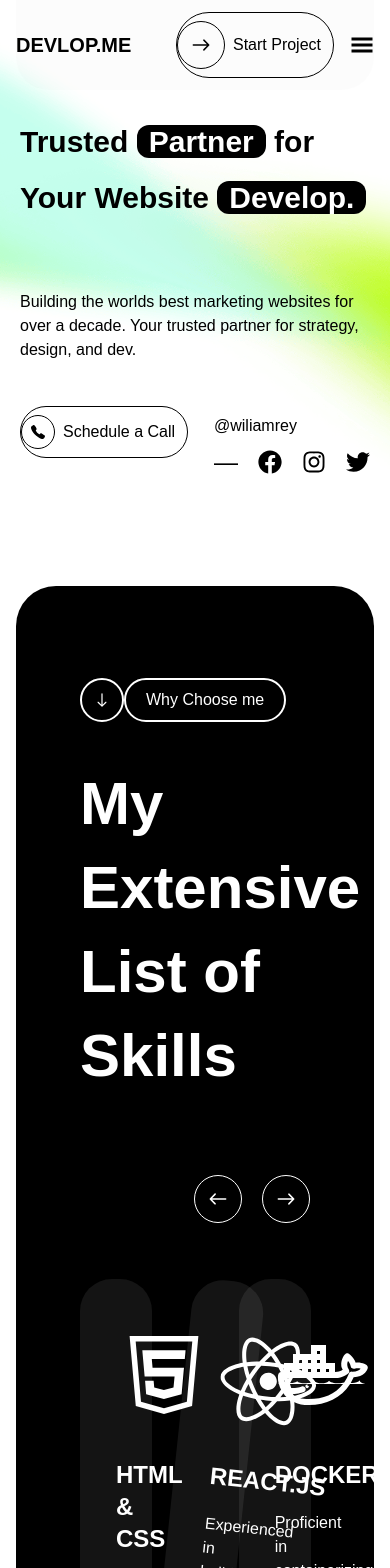
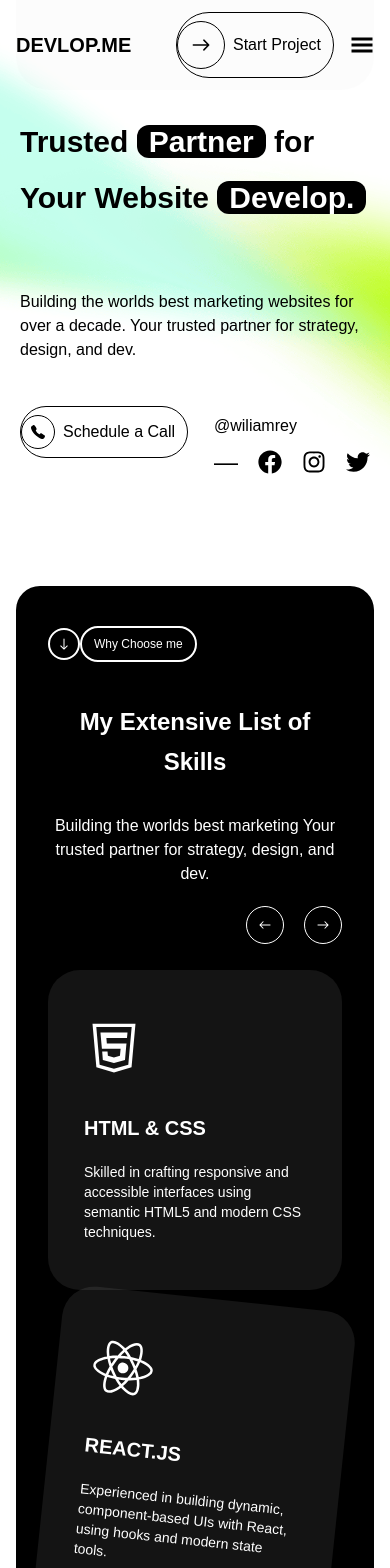
Before and after one commit to ariful97768/Developer-Portfolio, a React (Vite) app: page / in a window 390 px wide. Shown: the top 1568 px of the page. Built offline with nearby package versions, Linux system fonts and the light colour scheme; a web font is replaced by a local one.

Commit message:
Made Expertise section responsive

```diff
--- a/src/Components/SectionLabel.jsx
+++ b/src/Components/SectionLabel.jsx
@@ -3,8 +3,8 @@ import { IoIosArrowRoundDown } from "react-icons/io";
 const SectionLabel = ({ text, color }) => {
     return (
         <div className={`flex items-center text-${color}`}>
-            <div className="p-2 border-2 rounded-full"><IoIosArrowRoundDown className="text-2xl" /></div>
-            <p className="px-5 py-2 border-2 rounded-full">{text}</p>
+            <div className="p-1 md:p-2 border-2 rounded-full"><IoIosArrowRoundDown className="text-xl md:text-2xl" /></div>
+            <p className="text-xs md:text-base px-3 md:px-5 py-2 border-2 rounded-full">{text}</p>
         </div>
     );
 };
--- a/src/Pages/Home/Expertise.jsx
+++ b/src/Pages/Home/Expertise.jsx
@@ -6,19 +6,19 @@ import { IoIosArrowRoundDown } from "react-icons/io";
 
 const Expertise = () => {
     return (
-        <section className="mx-4 px-16 pb-18 rounded-[40px] pt-23 bg-black text-white">
+        <section className="mx-4 px-8 py-10 md:px-16 md:pb-18 md:pt-23 rounded-3xl md:rounded-4xl lg:rounded-[40px] bg-black text-white">
             <SectionLabel color='white' text={'Why Choose me'} />
-            <div className="flex mt-10 gap-72">
-                <h1 className="text-6xl font-bold leading-21">My Extensive List of Skills</h1>
+            <div className="flex flex-col lg:flex-row gap-8  mt-10 xl:gap-72">
+                <h1 className="text-2xl sm:text-3xl md:text-4xl lg:text-5xl xl:text-6xl font-bold leading-10 lg:leading-16 xl:leading-21 text-center lg:text-left">My Extensive List of Skills</h1>
                 <div>
-                    <p className="text-lg leading-9 text-right mb-5">Building the worlds best marketing Your trusted partner for strategy, design, and dev.</p>
-                    <hr className="opacity-45" />
+                    <p className="text-base md:text-lg md:leading-9 text-center lg:text-right mb-5">Building the worlds best marketing Your trusted partner for strategy, design, and dev.</p>
+                    <hr className="opacity-45 hidden lg:block" />
                 </div>
             </div>
-            <div className="grid grid-cols-3 relative pt-16 gap-2">
-                <div className="absolute flex gap-5 text-3xl right-0 -top-10">
-                    <div className="border cursor-pointer rounded-full p-2 rotate-90"><IoIosArrowRoundDown /></div>
-                    <div className="border cursor-pointer rounded-full p-2 -rotate-90"><IoIosArrowRoundDown /></div>
+            <div className="grid lg:grid-cols-3 relative pt-16 gap-2">
+                <div className="absolute flex gap-5 text-3xl right-0 lg:-top-5 xl:-top-10">
+                    <div className="border text-xl md:text-2xl cursor-pointer rounded-full flex items-center justify-center p-2 max-h-max max-w-max rotate-90"><IoIosArrowRoundDown /></div>
+                    <div className="border text-xl md:text-2xl cursor-pointer rounded-full flex items-center justify-center p-2 max-h-max max-w-max -rotate-90"><IoIosArrowRoundDown /></div>
                 </div>
                 <ExpertiseCard icon={<AiOutlineHtml5 />} title={'HTML & CSS'} description={'Skilled in crafting responsive and accessible interfaces using semantic HTML5 and modern CSS techniques.'} />
                 <ExpertiseCard rotate={'rotate-6'} icon={<FaReact />} title={'REACT.JS'} description={'Experienced in building dynamic, component-based UIs with React, using hooks and modern state tools.'} />
@@ -33,11 +33,11 @@ export default Expertise;
 const ExpertiseCard = ({ icon, title, description, rotate }) => {
     return (
         <div className={`${rotate} px-9 py-12 rounded-4xl bg-[#FFFFFF14]`}>
-            <div className="text-8xl">
+            <div className="text-6xl md:text-7xl lg:text-8xl">
                 {icon}
             </div>
-            <h1 className="font-bold text-2xl mt-9 mb-5">{title}</h1>
-            <p>{description}</p>
+            <h1 className="font-bold text-xl md:text-2xl mt-9 mb-5">{title}</h1>
+            <p className="text-sm md:text-base">{description}</p>
         </div>
     )
 }
```
